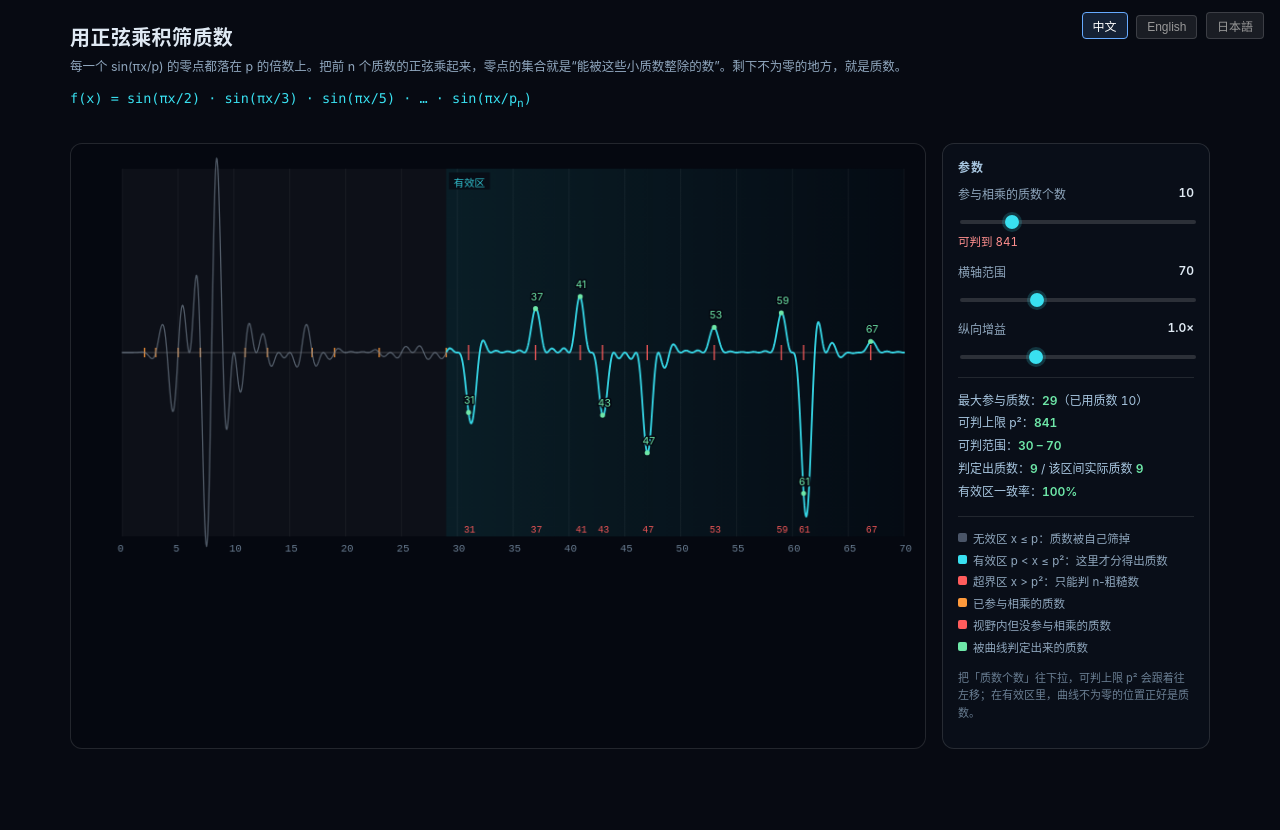
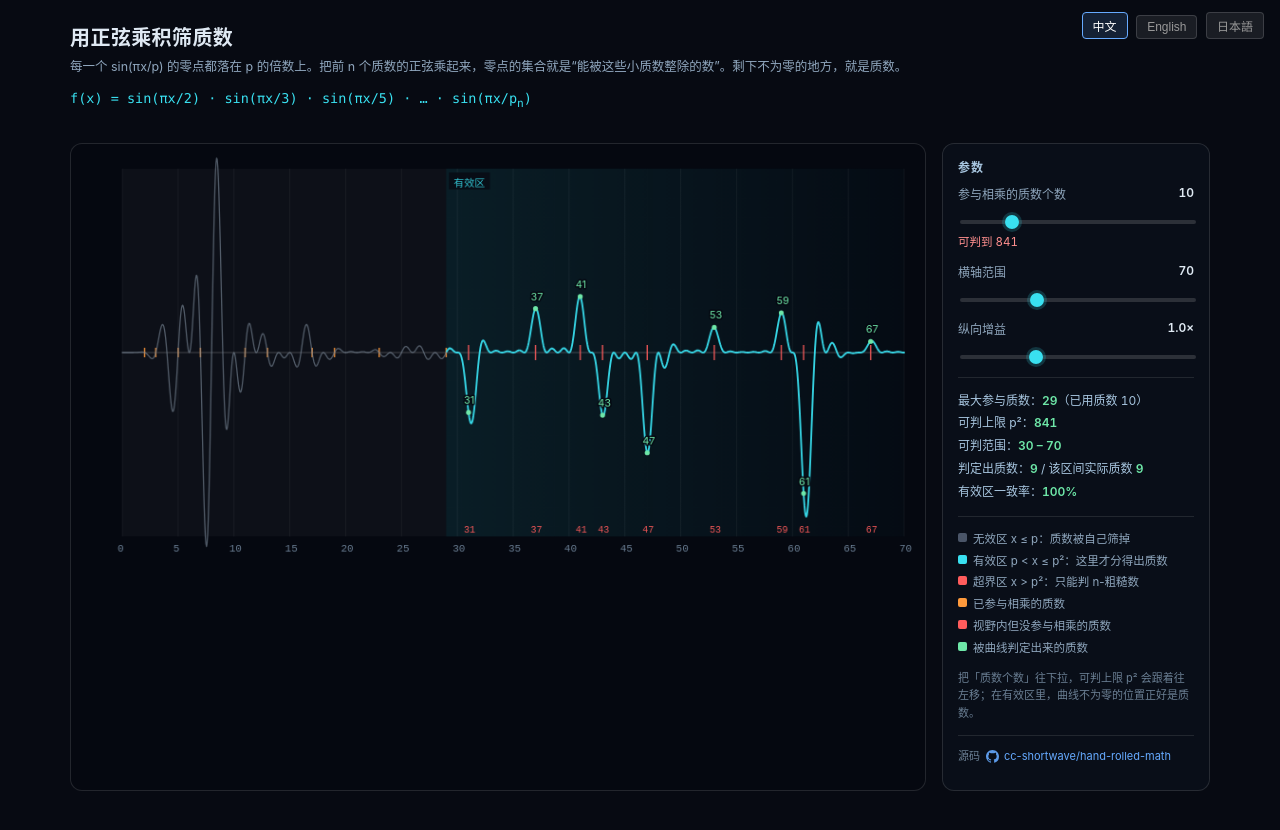
Before and after one commit to cc-shortwave/hand-rolled-math, a plain HTML site: page sieve/web/index.html in a window 1280 px wide. Before the commit the page ends 800 px from the top, so only its background shows below. Drawn offline with Linux system fonts and the light colour scheme.

Commit message:
Web: link the repository from the control panel

```diff
--- a/sieve/web/index.html
+++ b/sieve/web/index.html
@@ -55,6 +55,12 @@
   .legend i{display:inline-block;width:9px;height:9px;border-radius:2px;margin-right:6px;
     vertical-align:1px}
   .hint{font-size:11px;color:#6b7f94;line-height:1.6;margin-top:10px}
+  .hint a{color:#66aaff;text-decoration:none}
+  .hint a:hover{text-decoration:underline}
+  .hint.gh{display:flex;align-items:center;gap:6px;margin-top:12px}
+  .hint.gh a{display:inline-flex;align-items:center;gap:5px;min-width:0}
+  .hint.gh a span{overflow:hidden;text-overflow:ellipsis;white-space:nowrap}
+  .hint.gh .ghmark{flex:0 0 auto;opacity:.9}
   .langs{position:fixed;top:12px;right:16px;z-index:20}
   .langs button{background:rgba(255,255,255,.08);border:1px solid rgba(255,255,255,.15);
     color:#999;padding:4px 10px;margin-left:4px;border-radius:4px;cursor:pointer;font-size:12px}
@@ -117,6 +123,13 @@
     </div>
 
     <p class="hint" data-t="hint">把「质数个数」往下拉，可判上限 p² 会跟着往左移；在有效区里，曲线不为零的位置正好是质数。</p>
+
+    <div class="hr"></div>
+
+    <p class="hint gh"><span data-t="source">源码</span>
+      <a id="gh" href="https://github.com/cc-shortwave/hand-rolled-math" target="_blank"
+        rel="noopener" title="https://github.com/cc-shortwave/hand-rolled-math"><svg class="ghmark" viewBox="0 0 16 16" width="13" height="13" aria-hidden="true"><path fill="currentColor" d="M8 0C3.58 0 0 3.58 0 8c0 3.54 2.29 6.53 5.47 7.59.4.07.55-.17.55-.38 0-.19-.01-.82-.01-1.49-2.01.37-2.53-.49-2.69-.94-.09-.23-.48-.94-.82-1.13-.28-.15-.68-.52-.01-.53.63-.01 1.08.58 1.23.82.72 1.21 1.87.87 2.33.66.07-.52.28-.87.51-1.07-1.78-.2-3.64-.89-3.64-3.95 0-.87.31-1.59.82-2.15-.08-.2-.36-1.02.08-2.12 0 0 .67-.21 2.2.82.64-.18 1.32-.27 2-.27s1.36.09 2 .27c1.53-1.04 2.2-.82 2.2-.82.44 1.1.16 1.92.08 2.12.51.56.82 1.27.82 2.15 0 3.07-1.87 3.75-3.65 3.95.29.25.54.73.54 1.48 0 1.07-.01 1.93-.01 2.2 0 .21.15.46.55.38A8.012 8.012 0 0 0 16 8c0-4.42-3.58-8-8-8z"/></svg><span>cc-shortwave/hand-rolled-math</span></a>
+    </p>
   </aside>
 </main>
 
--- a/sieve/web/sieve.js
+++ b/sieve/web/sieve.js
@@ -29,6 +29,7 @@ const I18N = {
     rgInvalid: '无效区',
     rgValid: '有效区',
     rgOver: '只能判 n-粗糙数',
+    source: '源码',
     tipInvalidPrime: '质数 —— 不过在无效区：它自己也在乘数里',
     tipInvalidComp: '合数 —— p 能整除它',
     tipValidPrime: '质数 ✓ 判对了',
@@ -66,6 +67,7 @@ const I18N = {
     rgInvalid: 'invalid',
     rgValid: 'valid',
     rgOver: 'rough numbers only',
+    source: 'Source',
     tipInvalidPrime: 'prime — but in the invalid band: it is one of the factors itself',
     tipInvalidComp: 'composite — p divides it',
     tipValidPrime: 'prime ✓ judged right',
@@ -103,6 +105,7 @@ const I18N = {
     rgInvalid: '無効域',
     rgValid: '有効域',
     rgOver: 'n-ラフ数のみ',
+    source: 'ソース',
     tipInvalidPrime: '素数 —— ただし無効域：それ自身が積に含まれる',
     tipInvalidComp: '合成数 —— p で割り切れる',
     tipValidPrime: '素数 ✓ 正しく判定',
```
